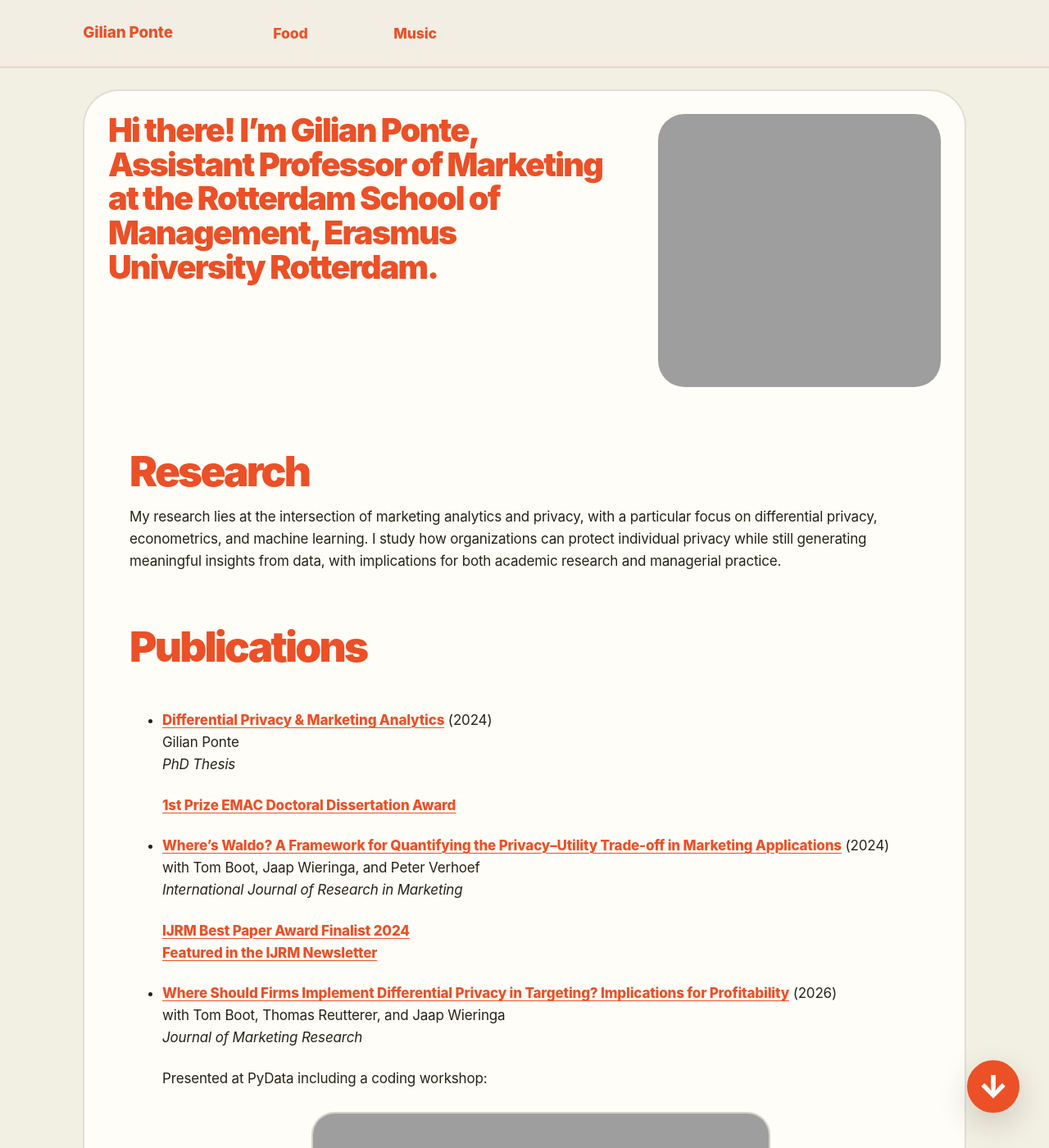
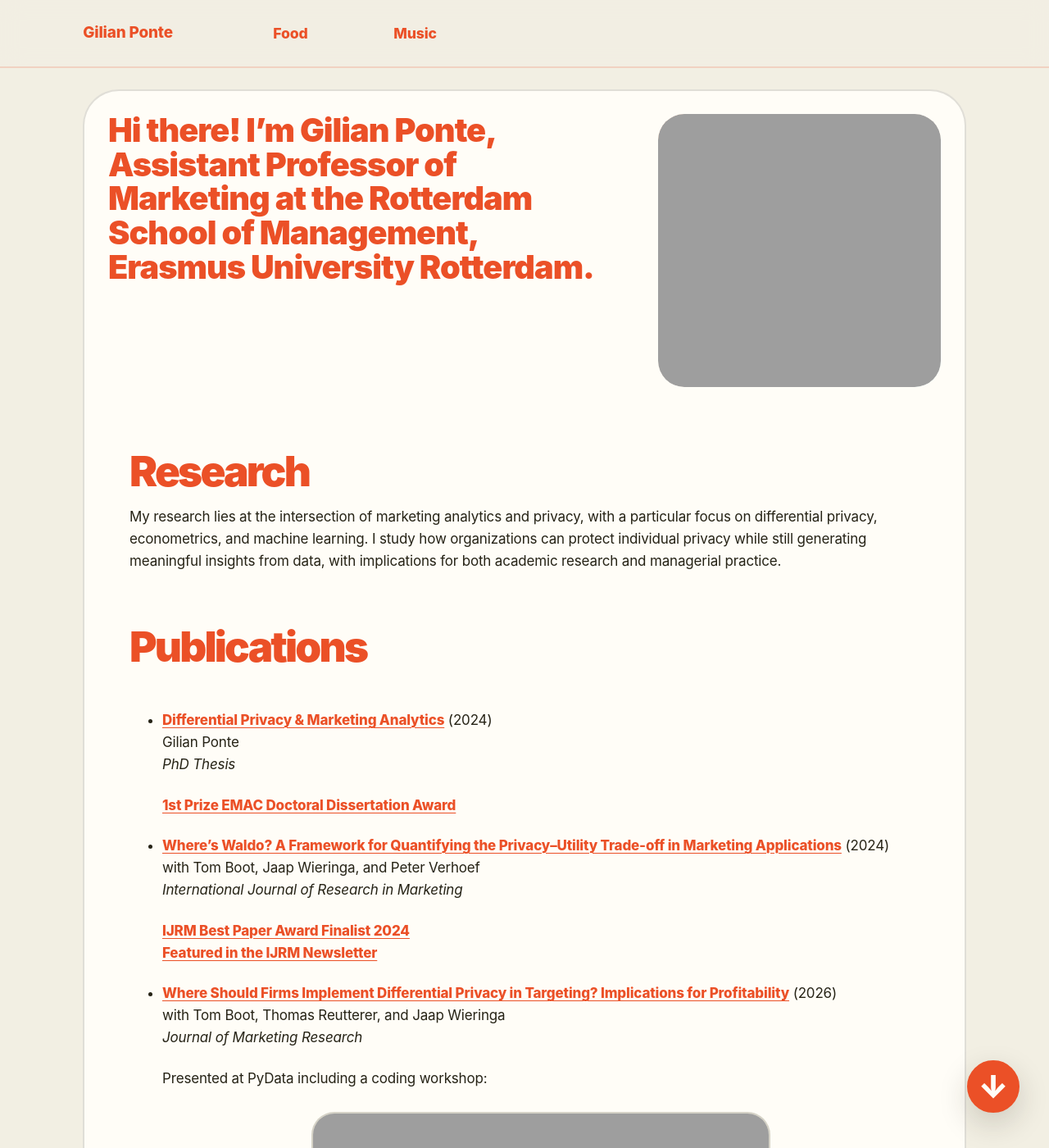
Before and after one commit to GilianPonte/gilianponte.github.io, a Jekyll site: the page built from _pages/year-archive.md, in a window 1280 px wide and 1400 px high. Shown: the whole window at 82% size. Built offline with Jekyll 4.4.1, drawn with Linux system fonts in a browser that asks for light colours; grey boxes are pictures that could not be loaded.

Commit message:
Update _condesa.scss

```diff
--- a/_sass/_condesa.scss
+++ b/_sass/_condesa.scss
@@ -606,7 +606,7 @@ figure.highlight {
   color: var(--condesa-orange);
   font-size: clamp(1.8rem, 3.1vw, 2.85rem);
   font-weight: 900;
-  letter-spacing: -0.045em;
+  letter-spacing: -0.025em;
   line-height: 1.05;
 }
 
```
